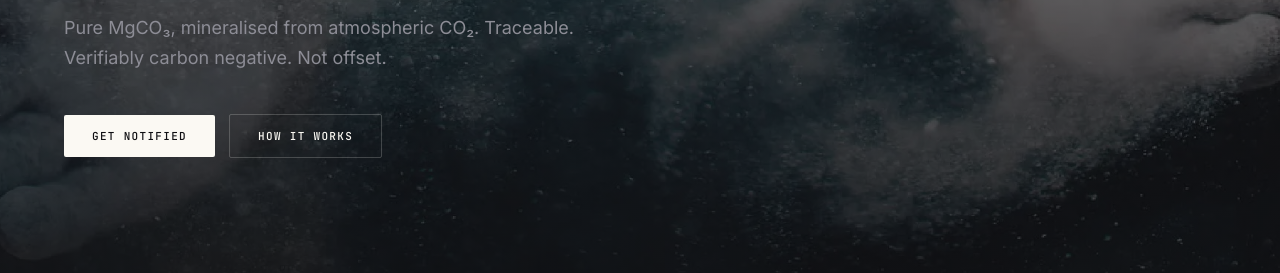
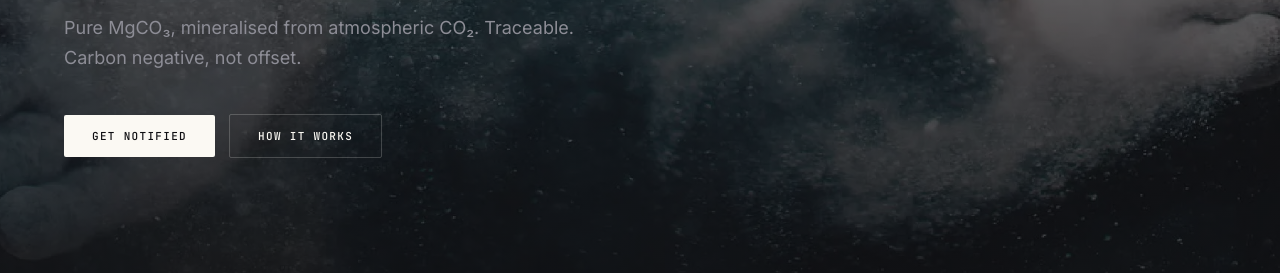
Before and after one commit to DavidFerguson-hero/climb8, a plain HTML site: page index.html in a window 1280 px wide. Shown: the part 507-780 px from the top of the page. Drawn offline with Linux system fonts and the light colour scheme.

Commit message:
Update index.html

```diff
--- a/index.html
+++ b/index.html
@@ -508,7 +508,7 @@ footer a:hover { color: var(--paper); }
   </h1>
   <p class="hero-sub">
     Pure MgCO₃, mineralised from atmospheric CO₂.
-    Traceable. Verifiably carbon negative. Not offset.
+    Traceable. Carbon negative, not offset.
   </p>
   <div class="hero-actions">
     <a class="btn btn-primary" href="#signup">Get notified</a>
```
